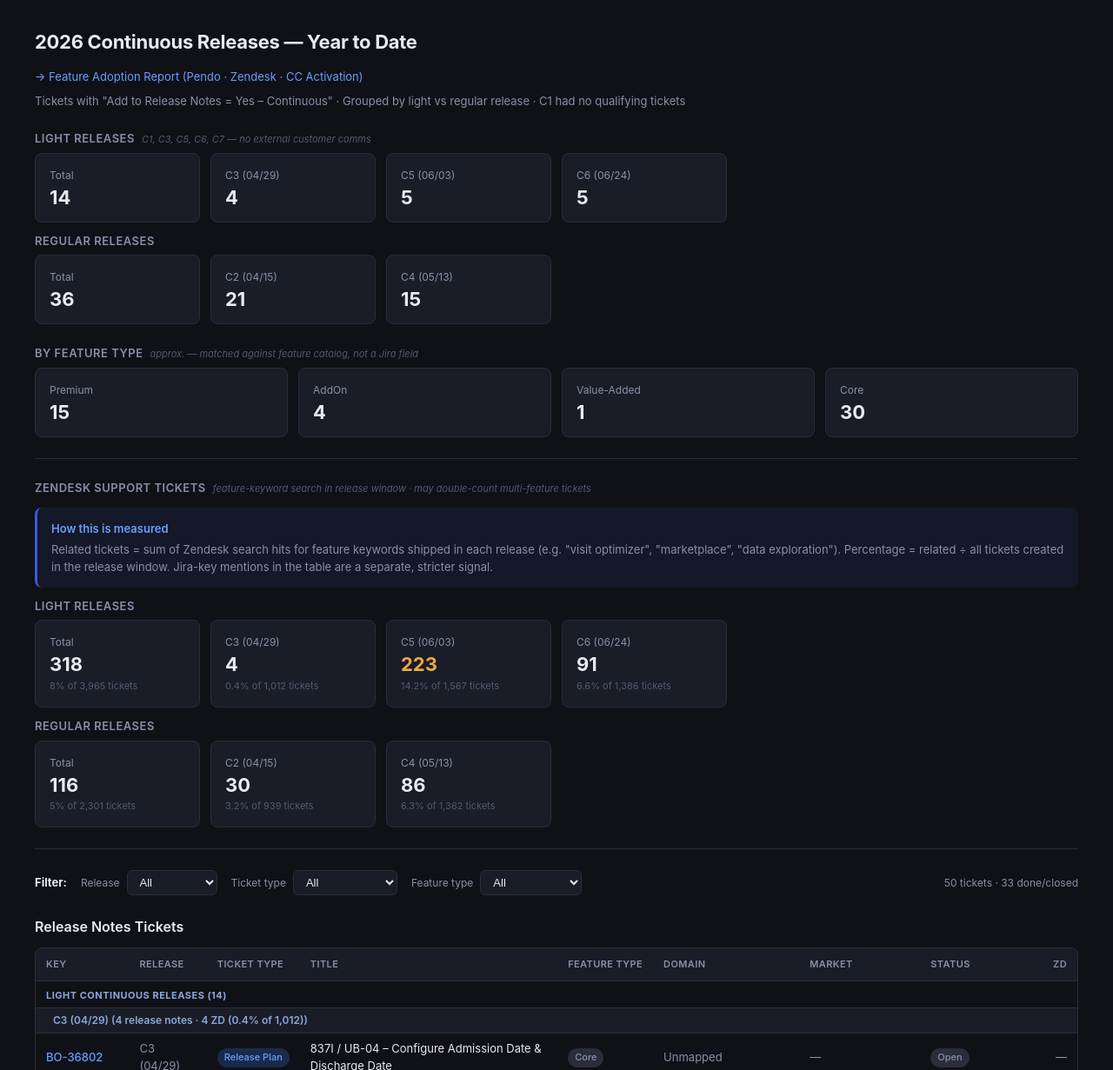
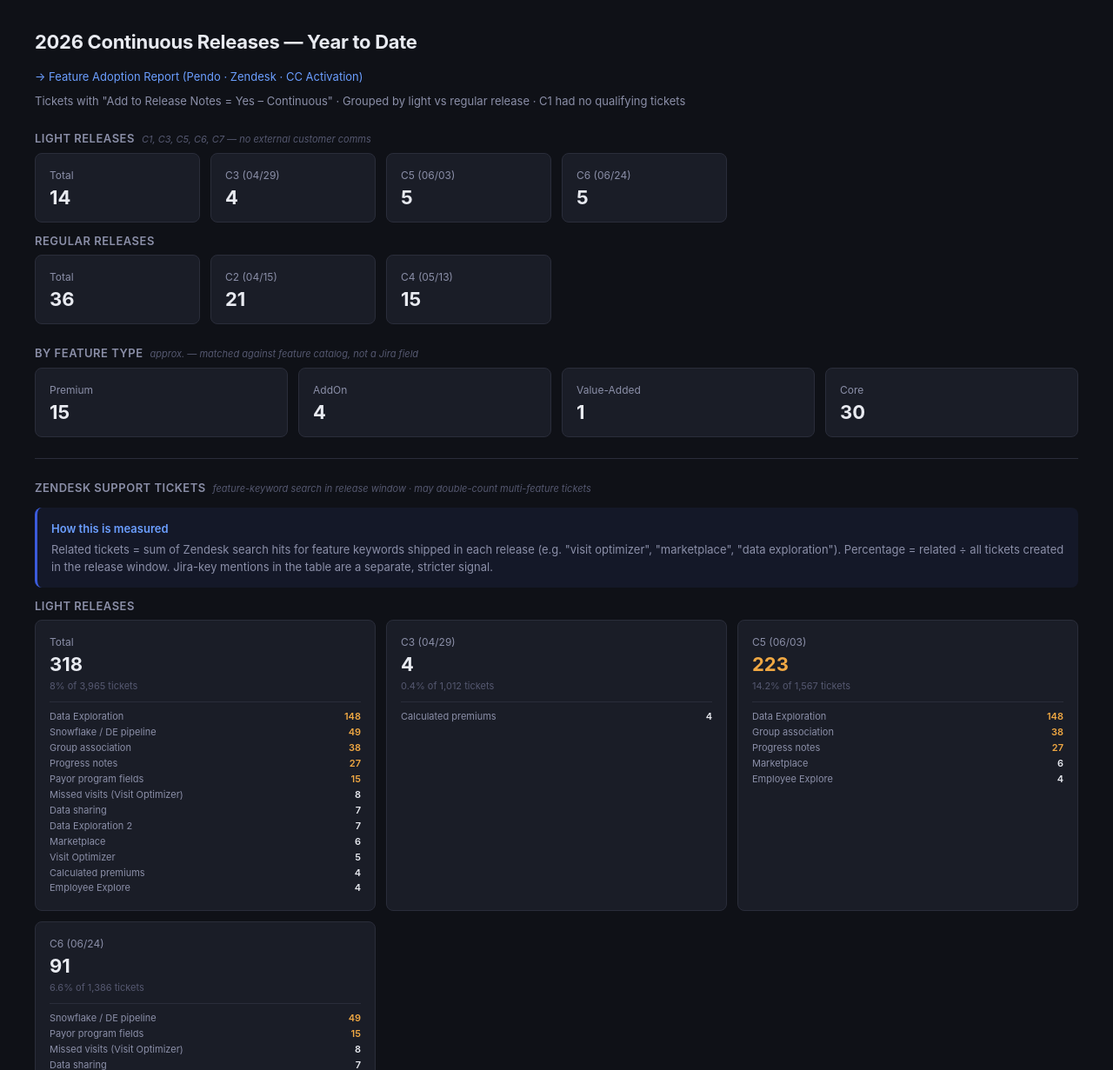
Before and after one commit to martinelachance/continuous-releases-2026, a plain HTML site: page docs/index.html in a window 1280 px wide. Shown: the top 1231 px of the page at 87% size. Drawn offline with Linux system fonts and the light colour scheme.

Commit message:
Show which features generated Zendesk tickets on each release card.
Lists feature-keyword hit counts below each ZD stat card, with aggregated breakdown on group totals.

Co-authored-by: Cursor <cursoragent@cursor.com>

```diff
--- a/docs/index.html
+++ b/docs/index.html
@@ -78,6 +78,30 @@
   .stat-value { font-size: 22px; font-weight: 700; line-height: 1.1; }
   .stat-sub { font-size: 11px; color: var(--text-tertiary); margin-top: 4px; }
   .stat-value.warn { color: var(--pill-warn-fg); }
+  .zd-features {
+    margin-top: 10px;
+    padding-top: 8px;
+    border-top: 1px solid var(--border);
+    font-size: 11px;
+    color: var(--text-secondary);
+    line-height: 1.45;
+  }
+  .zd-features li {
+    list-style: none;
+    display: flex;
+    justify-content: space-between;
+    gap: 8px;
+    padding: 1px 0;
+  }
+  .zd-features li span:last-child {
+    color: var(--text-primary);
+    font-weight: 600;
+    white-space: nowrap;
+  }
+  .zd-features li.hot span:last-child { color: var(--pill-warn-fg); }
+  .zd-features-empty { font-size: 11px; color: var(--text-tertiary); margin-top: 8px; font-style: italic; }
+
+  .grid-zd { display: grid; grid-template-columns: repeat(3, minmax(0, 1fr)); gap: 12px; }
 
   .callout {
     border-radius: 8px;
@@ -207,6 +231,7 @@
   @media (max-width: 700px) {
     .grid-6 { grid-template-columns: repeat(3, 1fr); }
     .grid-4 { grid-template-columns: repeat(2, 1fr); }
+    .grid-zd { grid-template-columns: 1fr; }
   }
 </style>
 </head>
@@ -261,11 +286,11 @@
     </div>
     <div class="stack stack-6">
       <h3>Light releases</h3>
-      <div class="grid-6" id="light-zd-stats"></div>
+      <div class="grid-zd" id="light-zd-stats"></div>
     </div>
     <div class="stack stack-6">
       <h3>Regular releases</h3>
-      <div class="grid-6" id="regular-zd-stats"></div>
+      <div class="grid-zd" id="regular-zd-stats"></div>
     </div>
   </div>
 
@@ -385,11 +410,46 @@ const TICKETS = [
 const FT_ORDER = { Premium: 0, AddOn: 1, "Value-Added": 2, Core: 3 };
 const LIGHT_RELEASES = new Set(["C1", "C3", "C5", "C6", "C7"]);
 const RELEASE_COUNTS = [
-  { label: "C2 (04/15)", count: 21, light: false, zdRelated: 30,  zdTotal: 939,  zdPct: 3.2 },
-  { label: "C3 (04/29)", count: 4,  light: true,  zdRelated: 4,   zdTotal: 1012, zdPct: 0.4 },
-  { label: "C4 (05/13)", count: 15, light: false, zdRelated: 86,  zdTotal: 1362, zdPct: 6.3 },
-  { label: "C5 (06/03)", count: 5,  light: true,  zdRelated: 223, zdTotal: 1567, zdPct: 14.2 },
-  { label: "C6 (06/24)", count: 5,  light: true,  zdRelated: 91,  zdTotal: 1386, zdPct: 6.6 },
+  { label: "C2 (04/15)", count: 21, light: false, zdRelated: 30,  zdTotal: 939,  zdPct: 3.2,
+    zdFeatures: [
+      { name: "Tasks V2", count: 16 },
+      { name: "Marketplace", count: 10 },
+      { name: "Visit Optimizer", count: 1 },
+      { name: "Notable", count: 1 },
+      { name: "AI Form Assistant", count: 1 },
+      { name: "HERE Maps", count: 1 },
+    ]},
+  { label: "C3 (04/29)", count: 4,  light: true,  zdRelated: 4,   zdTotal: 1012, zdPct: 0.4,
+    zdFeatures: [
+      { name: "Calculated premiums", count: 4 },
+    ]},
+  { label: "C4 (05/13)", count: 15, light: false, zdRelated: 86,  zdTotal: 1362, zdPct: 6.3,
+    zdFeatures: [
+      { name: "Field User Portal", count: 25 },
+      { name: "Unavailability", count: 22 },
+      { name: "Visit Optimizer", count: 21 },
+      { name: "Client Overview", count: 7 },
+      { name: "Form draft linkage", count: 7 },
+      { name: "Intake Wizard", count: 3 },
+      { name: "Visit Completion Report", count: 1 },
+    ]},
+  { label: "C5 (06/03)", count: 5,  light: true,  zdRelated: 223, zdTotal: 1567, zdPct: 14.2,
+    zdFeatures: [
+      { name: "Data Exploration", count: 148 },
+      { name: "Group association", count: 38 },
+      { name: "Progress notes", count: 27 },
+      { name: "Marketplace", count: 6 },
+      { name: "Employee Explore", count: 4 },
+    ]},
+  { label: "C6 (06/24)", count: 5,  light: true,  zdRelated: 91,  zdTotal: 1386, zdPct: 6.6,
+    zdFeatures: [
+      { name: "Snowflake / DE pipeline", count: 49 },
+      { name: "Payor program fields", count: 15 },
+      { name: "Missed visits (Visit Optimizer)", count: 8 },
+      { name: "Data sharing", count: 7 },
+      { name: "Data Exploration 2", count: 7 },
+      { name: "Visit Optimizer", count: 5 },
+    ]},
 ];
 const ZENDESK_BY_RELEASE = Object.fromEntries(RELEASE_COUNTS.map(r => [r.label, r]));
 const KEY_ZD = {"CARE-297":0,"CFG-8728":0,"CFG-8878":0,"CFG-8884":0,"EI-9984":0,"EI-10258":1,"LAB-6646":0,"LAB-6669":0,"LAB-7237":0,"LAB-7240":0,"PAYR-6861":0,"ADM-3150":0,"AM-4805":0,"AM-4942":0,"ADM-3104":0,"LAB-6671":0,"LAB-6673":0,"SCHED-5823":0,"AFL-855":0,"CFG-9311":0,"EI-10343":0,"BO-36802":0,"CFG-9252":0,"CFG-9328":0,"SEV-8482":0,"ADM-2869":2,"ADM-2940":0,"ADM-3246":0,"AM-4966":0,"AM-5042":0,"CARE-402":1,"CLIN-17807":0,"CLIN-18452":0,"EI-9934":0,"LAB-7467":0,"MOB-11144":0,"MOBD-4190":0,"SCHED-2030":0,"SCHED-5269":0,"SPX-9171":0,"AM-5026":0,"AM-5045":0,"PAYR-7203":1,"SPX-8818":0,"SPX-9297":0,"LAB-7674":0,"SPX-6663":0,"SPX-6828":1,"SPX-9266":0,"SPX-9318":0};
@@ -432,19 +492,39 @@ function esc(s) {
 function statCard(label, value) {
   return `<div class="card"><div class="stat-label">${esc(label)}</div><div class="stat-value">${esc(String(value))}</div></div>`;
 }
-function zdStatCard(label, related, total, pct) {
+function zdFeatureList(features) {
+  if (!features.length) return `<div class="zd-features-empty">No feature-keyword hits</div>`;
+  const items = features.map(f => {
+    const hot = f.count >= 15 ? " hot" : "";
+    return `<li class="${hot}"><span>${esc(f.name)}</span><span>${f.count}</span></li>`;
+  }).join("");
+  return `<ul class="zd-features">${items}</ul>`;
+}
+function zdStatCard(label, related, total, pct, features = []) {
   const warn = pct >= 10 ? " warn" : "";
   return `<div class="card">
     <div class="stat-label">${esc(label)}</div>
     <div class="stat-value${warn}">${related}</div>
     <div class="stat-sub">${pct}% of ${total.toLocaleString()} tickets</div>
+    ${zdFeatureList(features)}
   </div>`;
+}
+function mergeZdFeatures(rows) {
+  const map = {};
+  for (const row of rows) {
+    for (const f of row.zdFeatures || []) {
+      map[f.name] = (map[f.name] || 0) + f.count;
+    }
+  }
+  return Object.entries(map)
+    .map(([name, count]) => ({ name, count }))
+    .sort((a, b) => b.count - a.count);
 }
 function zdGroupTotal(rows) {
   const related = rows.reduce((s, r) => s + r.zdRelated, 0);
   const total = rows.reduce((s, r) => s + r.zdTotal, 0);
   const pct = total ? Math.round(related / total * 1000) / 10 : 0;
-  return zdStatCard("Total", related, total, pct);
+  return zdStatCard("Total", related, total, pct, mergeZdFeatures(rows));
 }
 
 document.getElementById("light-release-stats").innerHTML =
@@ -458,9 +538,9 @@ document.getElementById("regular-release-stats").innerHTML =
 const lightZd = RELEASE_COUNTS.filter(r => r.light);
 const regularZd = RELEASE_COUNTS.filter(r => !r.light);
 document.getElementById("light-zd-stats").innerHTML =
-  zdGroupTotal(lightZd) + lightZd.map(r => zdStatCard(r.label, r.zdRelated, r.zdTotal, r.zdPct)).join("");
+  zdGroupTotal(lightZd) + lightZd.map(r => zdStatCard(r.label, r.zdRelated, r.zdTotal, r.zdPct, r.zdFeatures)).join("");
 document.getElementById("regular-zd-stats").innerHTML =
-  zdGroupTotal(regularZd) + regularZd.map(r => zdStatCard(r.label, r.zdRelated, r.zdTotal, r.zdPct)).join("");
+  zdGroupTotal(regularZd) + regularZd.map(r => zdStatCard(r.label, r.zdRelated, r.zdTotal, r.zdPct, r.zdFeatures)).join("");
 
 const ftCounts = { Premium: 0, AddOn: 0, "Value-Added": 0, Core: 0 };
 for (const t of TICKETS) ftCounts[t.ft]++;
```
